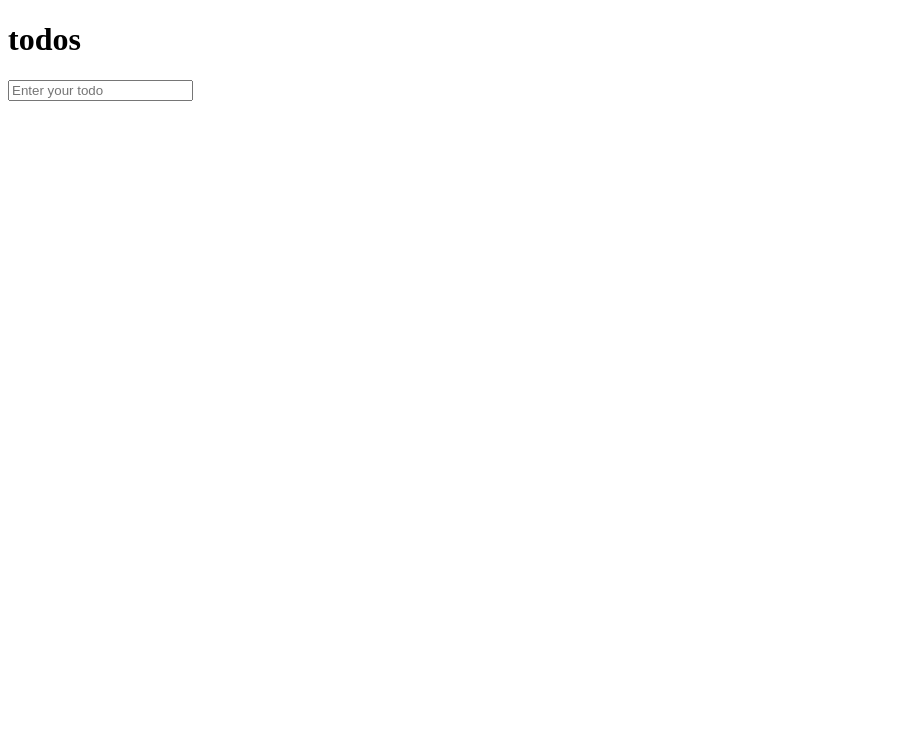
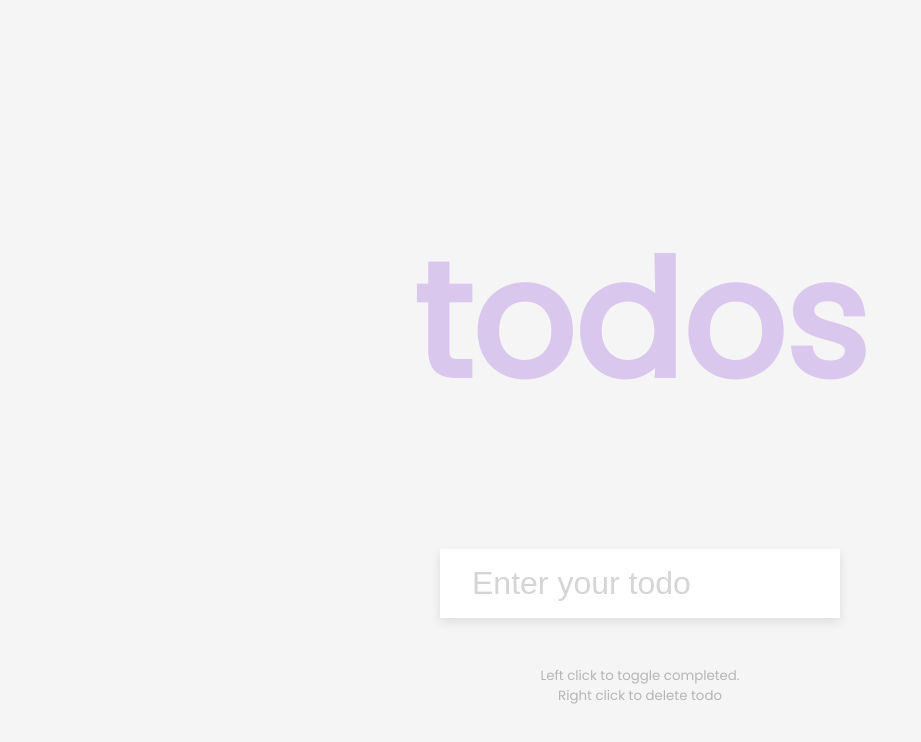
Before and after one commit to ashu-123/todo-list, a plain HTML site: page index.html in a window 1280 px wide. Shown: the whole page, without its empty margins (0-921 px from the left). Drawn offline with Linux system fonts and the light colour scheme.

Commit message:
Added CSS styling to the index page

```diff
--- a/index.html
+++ b/index.html
@@ -9,9 +9,10 @@
 <body>
     <h1>todos</h1>
     <form id="create-todo">
-        <input type="text" class="inout-todo" id="input-todo" placeholder="Enter your todo" autocomplete="off">
+        <input type="text" class="input-todo" id="input-todo" placeholder="Enter your todo" autocomplete="off">
         <ul class="todos" id="todos"></ul>
     </form>
+    <small>Left click to toggle completed.<br>Right click to delete todo</small>
 </body>
 <script src="script.js"></script>
 </html>
--- a/styles.css
+++ b/styles.css
@@ -0,0 +1,60 @@
+@import url('https://fonts.googleapis.com/css2?family=Poppins:wght@200;400&display=swap');
+
+* {
+    box-sizing: border-box;
+}
+
+body {
+    background-color: #f5f5f5;
+    color: #444;
+    font-family: 'Poppins', sans-serif;
+    display: flex;
+    flex-direction: column;
+    align-items: center;
+    justify-content: center;
+    height: 100vh;
+    margin: 0;
+}
+
+h1 {
+    color: rgb(179, 131, 226);
+    font-size: 10rem;
+    text-align: center;
+    opacity: 0.4;
+}
+
+form {
+    box-shadow: 0 4px 10px rgba(0, 0, 0, 0.1);
+    max-width: 100%;
+    width: 400px;
+}
+
+.input-todo {
+    border: none;
+    font-size: 2rem;
+    padding: 1rem 2rem;
+    color: #444;
+    display: block;
+    width: 100%;
+}
+
+.input-todo::placeholder {
+    color: #d5d5d5;
+}
+
+.input-todo:focus {
+    outline-color: rgb(179, 131, 226);
+}
+
+.todos {
+    background-color: #fff;
+    margin: 0;
+    border: 0;
+    list-style-type: none;
+}
+
+small {
+    color: #b5b5b5;
+    margin-top: 3rem;
+    text-align: center;
+}
```
